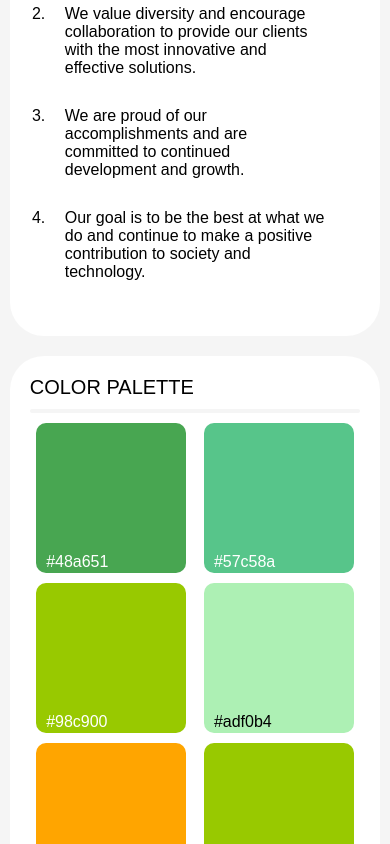
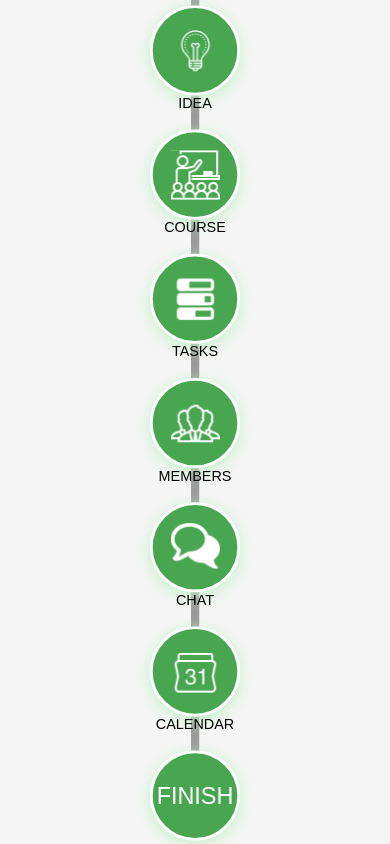
Before and after one commit to Danil4534/InTouch, a React (Vite) app: page / in a window 390 px wide. Shown: the part 1360-2204 px from the top of the page. Built offline with nearby package versions, Linux system fonts and the light colour scheme; a web font is replaced by a local one.

Commit message:
12.03.2024

```diff
--- a/src/components/Footer/Footer.jsx
+++ b/src/components/Footer/Footer.jsx
@@ -36,7 +36,9 @@ function Footer() {
                 <img src={Mail} alt="" />
               </div>
               <div className={style.item}>
-                <img src={GitHub} alt="" />
+                <a href="https://github.com/Yarik22">
+                  <img src={GitHub} alt="" />
+                </a>
               </div>
               <div className={style.item}>
                 <img src={telegram} alt="" />
@@ -53,7 +55,9 @@ function Footer() {
                 <img src={Mail} alt="" />
               </div>
               <div className={style.item}>
-                <img src={GitHub} alt="" />
+                <a href="https://github.com/NEGAvv">
+                  <img src={GitHub} alt="" />
+                </a>
               </div>
               <div className={style.item}>
                 <img src={telegram} alt="" />
@@ -70,7 +74,9 @@ function Footer() {
                 <img src={Mail} alt="" />
               </div>
               <div className={style.item}>
-                <img src={GitHub} alt="" />
+                <a href="https://github.com/stalker9855">
+                  <img src={GitHub} alt="" />
+                </a>
               </div>
               <div className={style.item}>
                 <img src={telegram} alt="" />
@@ -84,10 +90,14 @@ function Footer() {
             </div>
             <div className={style.socialLinks}>
               <div className={style.item}>
-                <img src={Mail} alt="" />
+                <a href="">
+                  <img src={Mail} alt="" />
+                </a>
               </div>
               <div className={style.item}>
-                <img src={GitHub} alt="" />
+                <a href="https://github.com/DanilTsapok">
+                  <img src={GitHub} alt="" />
+                </a>
               </div>
               <div className={style.item}>
                 <img src={telegram} alt="" />
--- a/src/components/Footer/footer-style.module.scss
+++ b/src/components/Footer/footer-style.module.scss
@@ -101,6 +101,9 @@
     color: #fff;
   }
   .item {
+    a {
+      border-radius: 50%;
+    }
     img {
       width: 40px;
       height: 40px;
@@ -172,6 +175,7 @@
     display: flex;
     justify-content: center;
     align-items: center;
+
     img {
       width: 90%;
     }
@@ -184,21 +188,22 @@
     width: 100%;
     height: 100%;
     background-color: var(--color2);
+    padding: 10px;
     .footerTextContent {
       display: flex;
       justify-content: space-between;
       flex-direction: column;
       align-items: center;
-      gap: 40px;
+      gap: 20px;
       img {
-        width: 100px;
-        height: 100px;
+        width: 60px;
+        height: 60px;
       }
     }
   }
   .footerInfoProgramer {
     display: flex;
-    flex-direction: row;
+    flex-direction: column;
     align-items: center;
     justify-content: center;
     .socialLinks {
@@ -208,13 +213,13 @@
       flex-direction: row;
     }
     p {
-      font-size: 20px;
+      font-size: 16px;
       color: #fff;
     }
     .item {
       img {
-        width: 40px;
-        height: 40px;
+        width: 30px;
+        height: 30px;
         padding-top: 5px;
         margin-right: 10px;
       }
@@ -222,7 +227,8 @@
   }
   .footerFio {
     display: flex;
-    flex-direction: column;
+    flex-direction: row;
+    gap: 10px;
     justify-content: center;
     align-items: center;
     img {
--- a/src/components/Main/Sections/RoadMapSection/roadMapSection-style.module.scss
+++ b/src/components/Main/Sections/RoadMapSection/roadMapSection-style.module.scss
@@ -217,16 +217,18 @@
     left: 20px;
   }
 }
+
 @media (max-width: 430px) {
   .main {
-    display: none;
+    width: 100%;
+    height: 100%;
+    // display: none;
   }
   .header {
     // display: none;
-    margin-top: 50px;
-
-    justify-content: center;
-    align-items: center;
+    margin-top: 20px;
+    // justify-content: center;
+    // align-items: center;
     h1 {
       user-select: none;
       color: var(--color3);
@@ -234,14 +236,16 @@
     }
   }
   .body {
-    display: flex;
+    display: block;
     align-items: center;
     justify-content: center;
+    flex-direction: column;
     width: 100%;
     height: 100%;
     position: relative;
     z-index: 2;
-    transform: scale(0.9);
+
+    // transform: scale(0.9);
     .circle {
       width: 100px;
       height: 100px;
@@ -254,9 +258,7 @@
       display: flex;
       justify-content: center;
       align-items: center;
-      position: relative;
-      top: -140px;
-      left: -150px;
+      position: static;
       p {
         font-size: 26px;
         color: #fff;
@@ -269,9 +271,7 @@
       display: flex;
       justify-content: center;
       align-items: center;
-      position: relative;
-      top: 130px;
-      left: 150px;
+      position: static;
       p {
         font-size: 26px;
         color: #fff;
@@ -280,13 +280,15 @@
       }
     }
     .finishActive {
-      animation: finish s linear;
+      animation: none;
     }
     .item {
       display: flex;
       flex-direction: column;
+      justify-content: space-between;
       align-items: center;
-      position: relative;
+      position: static;
+      // position: relative;
       .itemBackground {
         display: flex;
         justify-content: center;
@@ -299,7 +301,7 @@
         }
       }
       p {
-        position: absolute;
+        position: static;
         bottom: -20px;
         color: var(--color3);
         text-transform: uppercase;
@@ -309,54 +311,49 @@
   }
   .backgroundLine {
     width: 100%;
-    height: 500px;
+    height: 100%;
     display: flex;
     justify-content: center;
-    align-items: center;
-    position: relative;
+    // align-items: center;
+    flex-direction: column;
+    gap: 20px;
+    // position: relative;
     background-repeat: no-repeat;
     background-position: center;
-    background-image: url("../../../../assets/svg/Vector1.svg");
+    background-image: url("../../../../assets/svg/Vector\ 2.svg");
   }
 
   .itemIdea {
-    position: absolute;
-    top: -140px;
+    position: static;
+    top: -300px;
+    left: 250px;
   }
   .itemIdeaActive {
-    animation: idea 1s ease-in-out;
+    animation: none;
   }
   .itemClassroom {
-    position: absolute;
-    top: -140px;
-    left: 150px;
+    position: static;
   }
   .itemClassroomActive {
-    animation: classroom 1s ease-in-out;
+    animation: none;
   }
   .itemCourse {
-    position: absolute;
-    top: -140px;
-    left: 320px;
+    position: static;
   }
   .itemCourseActive {
-    animation: course 1s ease-in-out;
+    animation: none;
   }
   .itemMembers {
-    position: absolute;
-    top: 130px;
-    left: -300px;
+    position: static;
   }
   .itemMembersActive {
-    animation: members 1s ease-in-out;
+    animation: none;
   }
   .itemChats {
-    position: absolute;
-    top: 130px;
-    left: -150px;
+    position: static;
   }
   .itemChatsActive {
-    animation: chat 1s ease-in-out;
+    animation: none;
   }
   .itemCalendar {
     position: absolute;
@@ -364,7 +361,7 @@
     left: 20px;
   }
   .itemCalendarActive {
-    animation: calendar 1s ease-in-out;
+    animation: none;
   }
   @media (min-width: 1440px) {
     .body {
```
Also changed, not shown: src/assets/svg/Vector 2.svg (added).
